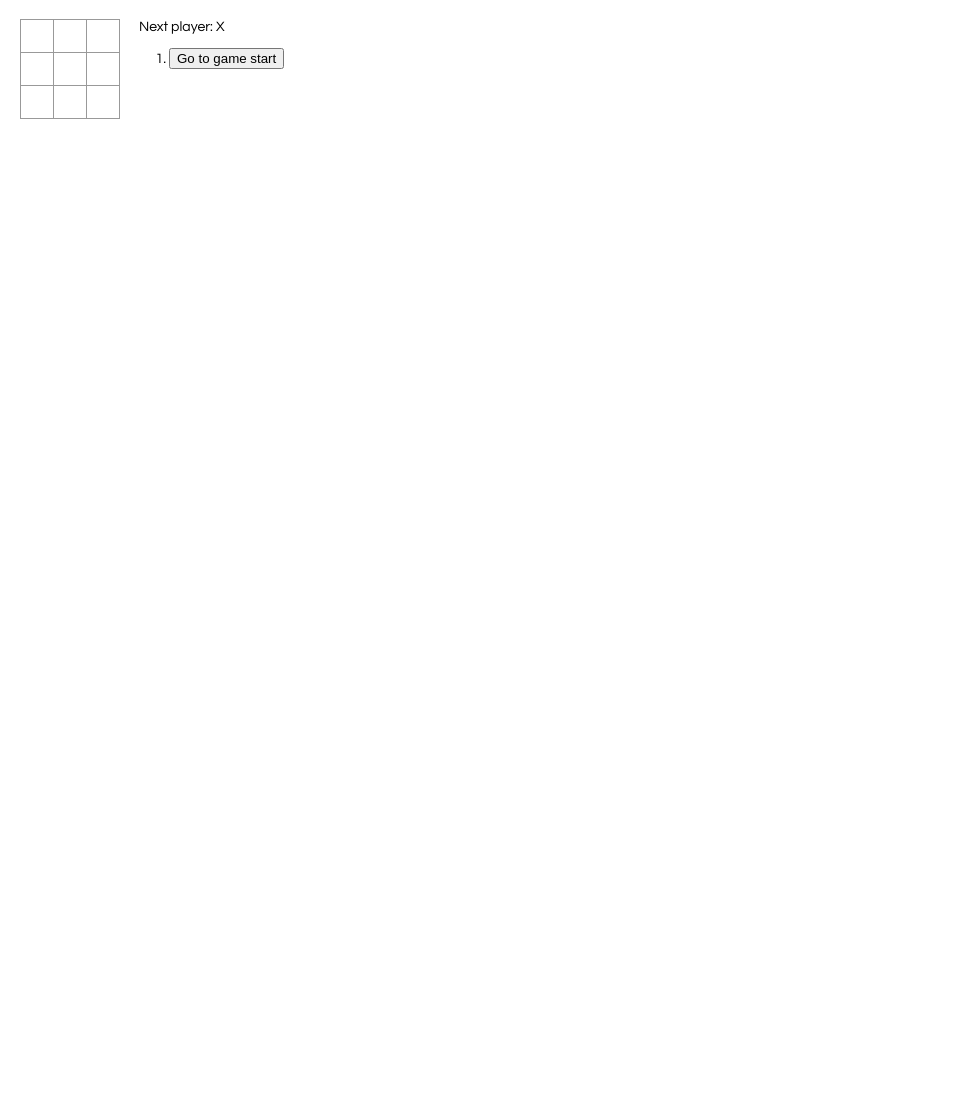
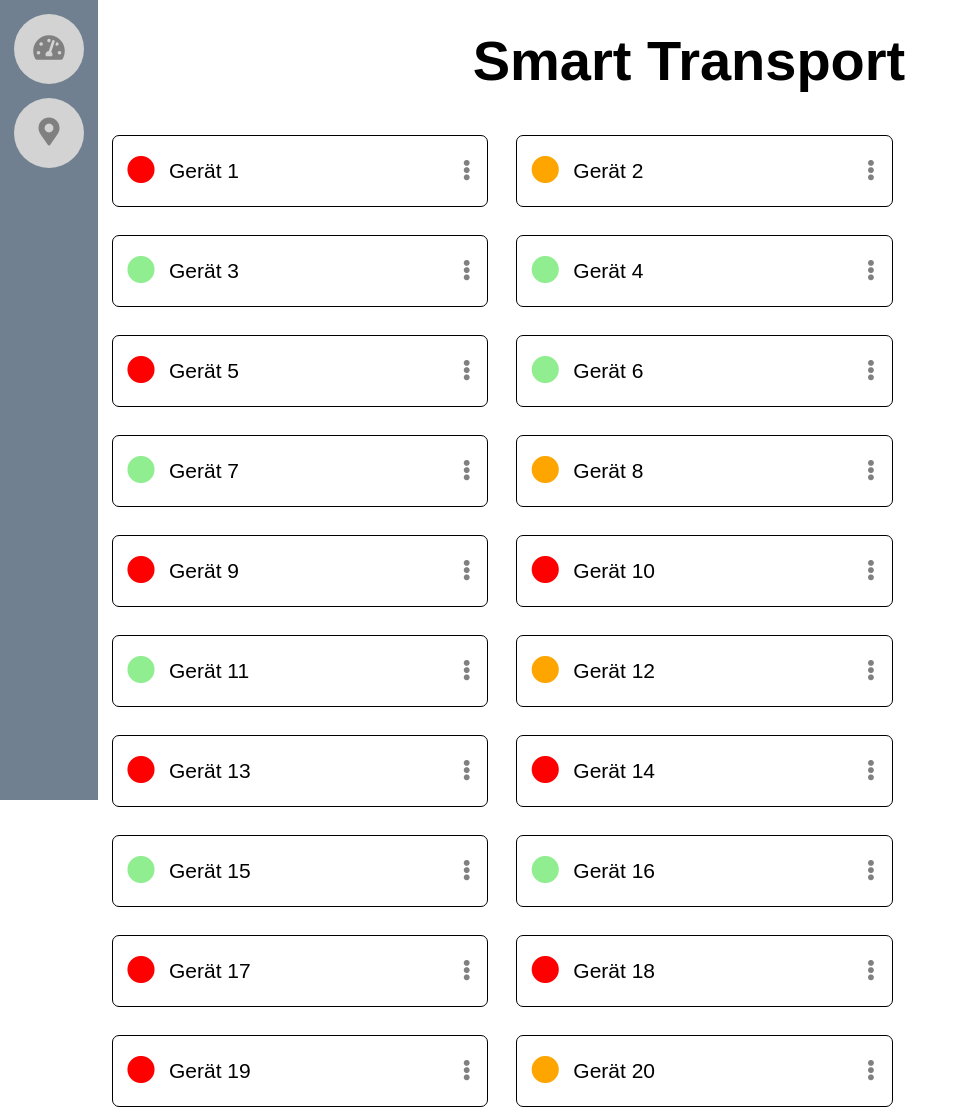
Before and after one commit to Naeramarth/smart_transport_frontend, a React app: page / in a window 1280 px wide. Shown: the whole page, without its empty margins (0-968 px from the left). Before the commit the page ends 800 px from the top, so only its background shows below. Built offline with nearby package versions, Linux system fonts and the light colour scheme.

Commit message:
first dashboard prototype

```diff
--- a/public/index.html
+++ b/public/index.html
@@ -3,6 +3,7 @@
   <head>
     <meta charset="utf-8" />
     <link rel="shortcut icon" href="%PUBLIC_URL%/favicon.ico" />
+    <link rel="stylesheet" href="https://use.fontawesome.com/releases/v5.8.2/css/all.css"/>
     <meta name="viewport" content="width=device-width, initial-scale=1" />
     <meta name="theme-color" content="#000000" />
     <!--
@@ -19,7 +20,7 @@
       work correctly both with client-side routing and a non-root public URL.
       Learn how to configure a non-root public URL by running `npm run build`.
     -->
-    <title>React App</title>
+    <title>Smart Transport</title>
   </head>
   <body>
     <noscript>You need to enable JavaScript to run this app.</noscript>
--- a/src/index.css
+++ b/src/index.css
@@ -1,51 +1,147 @@
-body {
-    font: 14px "Century Gothic", Futura, sans-serif;
-    margin: 20px;
+html {
+    height: 100%;
+    width: 100%;
 }
 
-ol,
-ul {
-    padding-left: 30px;
+body {
+    font: 14px "Arial", Futura, sans-serif;
+    height: 100%;
+    width: 100%;
+    margin: 0px;
+    -webkit-touch-callout: none;
+    -webkit-user-select: none;
+    -khtml-user-select: none;
+    -moz-user-select: none;
+    -ms-user-select: none;
+    user-select: none;
 }
 
-.board-row:after {
-    clear: both;
-    content: "";
-    display: table;
+#root {
+    height: 100%;
+    width: 100%;
 }
 
-.status {
-    margin-bottom: 10px;
+.main {
+    height: 100%;
+    width: 100%;
+    display: flex;
 }
 
-.square {
-    background: #fff;
-    border: 1px solid #999;
-    float: left;
-    font-size: 24px;
-    font-weight: bold;
-    line-height: 34px;
-    height: 34px;
-    margin-right: -1px;
-    margin-top: -1px;
-    padding: 0;
-    text-align: center;
-    width: 34px;
+.sidebar {
+    width: 5em;
+    padding: 1em;
+    background-color: slategrey;
 }
 
-.square:focus {
-    outline: none;
+.sidebarButtonWrapper {
+    display: flex;
+    width: 5em;
+    height: 5em;
+    align-items: center;
+    background-color: lightgrey;
+    margin-bottom: 1em;
+    border-radius: 5em;
+    justify-content: center;
+    cursor: pointer;
 }
 
-.kbd-navigation .square:focus {
-    background: #ddd;
+.sidebarButtonWrapper:hover{
+    background-color: darkgrey;
 }
 
-.game {
-    display: flex;
-    flex-direction: row;
+.sidebarButton {
+    font-size: 200%;
+    color: grey;
 }
 
-.game-info {
-    margin-left: 20px;
+.mainContainer {
+    display: flex;
+    height: 100%;
+    width: 100%;
+    flex-direction: column;
 }
+
+.title {
+    text-align: center;
+    font-size: 400%;
+    font-weight: bold;
+    margin: 0.5em;
+}
+
+.loading {
+    height: 100%;
+    width: 100%;
+    display: flex;
+    justify-content: center;
+    align-items: center;
+    font-size: 1000%;
+    color: grey;
+}
+
+.dashboard {
+    width: 100%;
+    height: 100%;
+    display: flex;
+    flex-flow: wrap;
+    align-content: baseline;
+}
+
+.deviceWrapper {
+    flex: 0 0 31.67%;
+    display: flex;
+    margin: 1em;
+    border: 1px solid black;
+    height: 5em;
+    border-radius: 0.5em;
+    align-items: center;
+    cursor: pointer;
+}
+
+.deviceStatus {
+    margin: 0.5em;
+    font-size: 200%;
+}
+
+.green {
+    color: lightgreen;
+}
+
+.yellow {
+    color: orange;
+}
+
+.red {
+    color: red;
+}
+
+.deviceName {
+    font-size: 150%;
+    flex: 1 1 100%;
+}
+
+.deviceWrapper:hover {
+    border-color: grey;
+}
+
+.deviceWrapper:hover .deviceName {
+    color: grey;
+}
+
+.deviceMenu {
+    position: relative;
+    float: right;
+    font-size: 150%;
+    color: grey;
+    cursor: pointer;
+}
+
+.deviceMenu:hover{
+    color: lightgrey;
+}
+
+.deviceMenu {
+    font-size: 150%;
+    color: grey;
+    width: 1.5em;
+    cursor: pointer;
+}
--- a/src/index.js
+++ b/src/index.js
@@ -2,150 +2,163 @@ import React from "react";
 import ReactDOM from "react-dom";
 import "./index.css";
 
-class Square extends React.Component {
+class Error extends React.Component {
+    render() {
+        return <div class="error">Error</div>;
+    }
+}
+class Loading extends React.Component {
     render() {
         return (
-            <button className="square" onClick={this.props.onClick}>
-                {this.props.value}
-            </button>
-        );
-    }
-}
-
-class Board extends React.Component {
-    renderSquare(i) {
-        return (
-            <Square
-                value={this.props.squares[i]}
-                onClick={() => this.props.onClick(i)}
-            />
-        );
-    }
-
-    render() {
-        return (
-            <div>
-                <div className="board-row">
-                    {this.renderSquare(0)}
-                    {this.renderSquare(1)}
-                    {this.renderSquare(2)}
-                </div>{" "}
-                <div className="board-row">
-                    {this.renderSquare(3)}
-                    {this.renderSquare(4)}
-                    {this.renderSquare(5)}
-                </div>{" "}
-                <div className="board-row">
-                    {this.renderSquare(6)}
-                    {this.renderSquare(7)}
-                    {this.renderSquare(8)}
-                </div>{" "}
+            <div class="loading">
+                <i class="fas fa-spinner fa-spin" />
             </div>
         );
     }
 }
 
-class Game extends React.Component {
-    constructor(props) {
-        super(props);
-        this.state = {
-            history: [
-                {
-                    squares: Array(9).fill(null)
+class Map extends React.Component {
+    render() {
+        return <div />;
     }
-            ],
-            stepNumber: 0,
-            xIsNext: true
-        };
 }
 
-    handleClick(i) {
-        const history = this.state.history.slice(0, this.state.stepNumber + 1);
-        const current = history[history.length - 1];
-        const squares = current.squares.slice();
-        if (calculateWinner(squares) || squares[i]) {
-            return;
+class Status extends React.Component {
+    render() {
+        return <div />;
     }
-        squares[i] = this.state.xIsNext ? "X" : "O";
-        this.setState({
-            history: history.concat([
-                {
-                    squares: squares
-                }
-            ]),
-            stepNumber: history.length,
-            xIsNext: !this.state.xIsNext
-        });
 }
 
-    jumpTo(step) {
-        this.setState({
-            stepNumber: step,
-            xIsNext: (step % 2) === 0
-        });
+class DeviceDetails extends React.Component {
+    render() {
+        return <div />;
+    }
 }
 
+class Device extends React.Component {
     render() {
-        const history = this.state.history;
-        const current = history[this.state.stepNumber];
-        const winner = calculateWinner(current.squares);
-
-        const moves = history.map((step, move) => {
-            const desc = move ? "Go to move #" + move : "Go to game start";
+        let name = this.props.name;
+        let status = this.props.status;
+        let color;
+        if (status == 0) {
+            color = "deviceStatus green";
+        } else if (status == 1) {
+            color = "deviceStatus yellow";
+        } else {
+            color = "deviceStatus red";
+        }
         return (
-                <li key={move}>
-                    <button onClick={() => this.jumpTo(move)}>{desc}</button>
-                </li>
-            );
-        });
-
-        let status;
-        if (winner) {
-            status = "Winner: " + winner;
-        } else {
-            status = "Next player: " + (this.state.xIsNext ? "X" : "O");
-        }
-
-        return (
-            <div className="game">
-                <div className="game-board">
-                    <Board
-                        squares={current.squares}
-                        onClick={i => this.handleClick(i)}
-                    />
-                </div>{" "}
-                <div className="game-info">
-                    <div> {status} </div> <ol> {moves} </ol>{" "}
-                </div>{" "}
+            <div class="deviceWrapper">
+                <div class={color}>
+                    <i class="fas fa-circle" />
+                </div>
+                <div class="deviceName">{name}</div>
+                <div class="deviceMenu">
+                    <i class="fas fa-ellipsis-v" />
+                </div>
             </div>
         );
     }
 }
 
-function calculateWinner(squares) {
-    const lines = [
-        [0, 1, 2],
-        [3, 4, 5],
-        [6, 7, 8],
-        [0, 3, 6],
-        [1, 4, 7],
-        [2, 5, 8],
-        [0, 4, 8],
-        [2, 4, 6]
-    ];
-    for (let i = 0; i < lines.length; i++) {
-        const [a, b, c] = lines[i];
-        if (
-            squares[a] &&
-            squares[a] === squares[b] &&
-            squares[a] === squares[c]
-        ) {
-            return squares[a];
+class Dashboard extends React.Component {
+    constructor(props) {
+        super(props);
+        this.state = {
+            loading: true
+        };
+        this.devices = [];
+    }
+
+    componentDidMount() {
+        //TODO get Data from backend
+        for (let i = 1; i <= 20; i++) {
+            this.devices.push({
+                name: "Gerät " + i,
+                status: Math.floor(Math.random() * 3)
+            });
+        }
+        setTimeout(() => {
+            this.setState({
+                loading: false
+            });
+        }, 1000);
+    }
+
+    render() {
+        let content;
+        if (this.state.loading) {
+            content = <Loading />;
+        } else {
+            content = this.devices.map(device => (
+                <Device name={device.name} status={device.status} />
+            ));
+        }
+
+        return <div class="dashboard">{content}</div>;
     }
 }
-    return null;
+
+class Sidebar extends React.Component {
+    render() {
+        let shownButtons = this.props.buttons.map(button => (
+            <div class="sidebarButtonWrapper" key={button.name}>
+                <div class="sidebarButton">
+                    <i class={button.symbol} />
+                </div>
+            </div>
+        ));
+
+        return <div class="sidebar">{shownButtons}</div>;
+    }
 }
 
-// ========================================
+class Title extends React.Component {
+    render() {
+        return <div class="title">{this.props.name}</div>;
+    }
+}
 
-ReactDOM.render(<Game />, document.getElementById("root"));
+class Main extends React.Component {
+    constructor(props) {
+        super(props);
+        this.state = {
+            shown: "Dashboard"
+        };
+    }
+
+    render() {
+        let content;
+        if (this.state.shown == "Dashboard") {
+            content = <Dashboard />;
+        } else if (this.state.shown == "Map") {
+            content = <Map />;
+        } else if (this.state.shown == "Device") {
+            content = <DeviceDetails />;
+        } else {
+            content = <Error />;
+        }
+
+        let buttons = [
+            {
+                name: "Dashboard",
+                symbol: "fas fa-tachometer-alt"
+            },
+            {
+                name: "Map",
+                symbol: "fas fa-map-marker-alt"
+            }
+        ];
+        return (
+            <div class="main">
+                <Sidebar buttons={buttons} />
+                <div class="mainContainer">
+                    <Title name="Smart Transport" />
+                    {content}
+                </div>
+            </div>
+        );
+    }
+}
+
+ReactDOM.render(<Main />, document.getElementById("root"));
```
Also changed, not shown: public/favicon.ico (deleted). Lines whose indentation alone changed are shown as unchanged.
